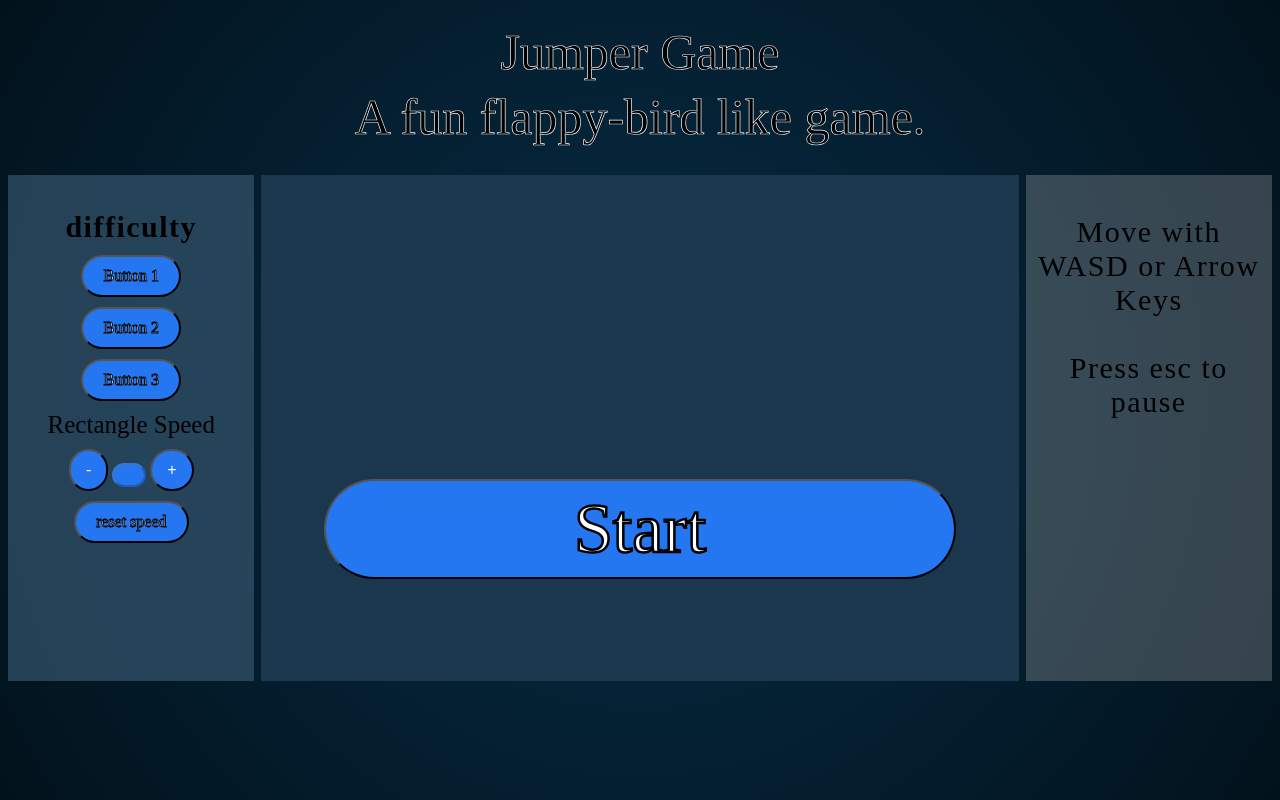
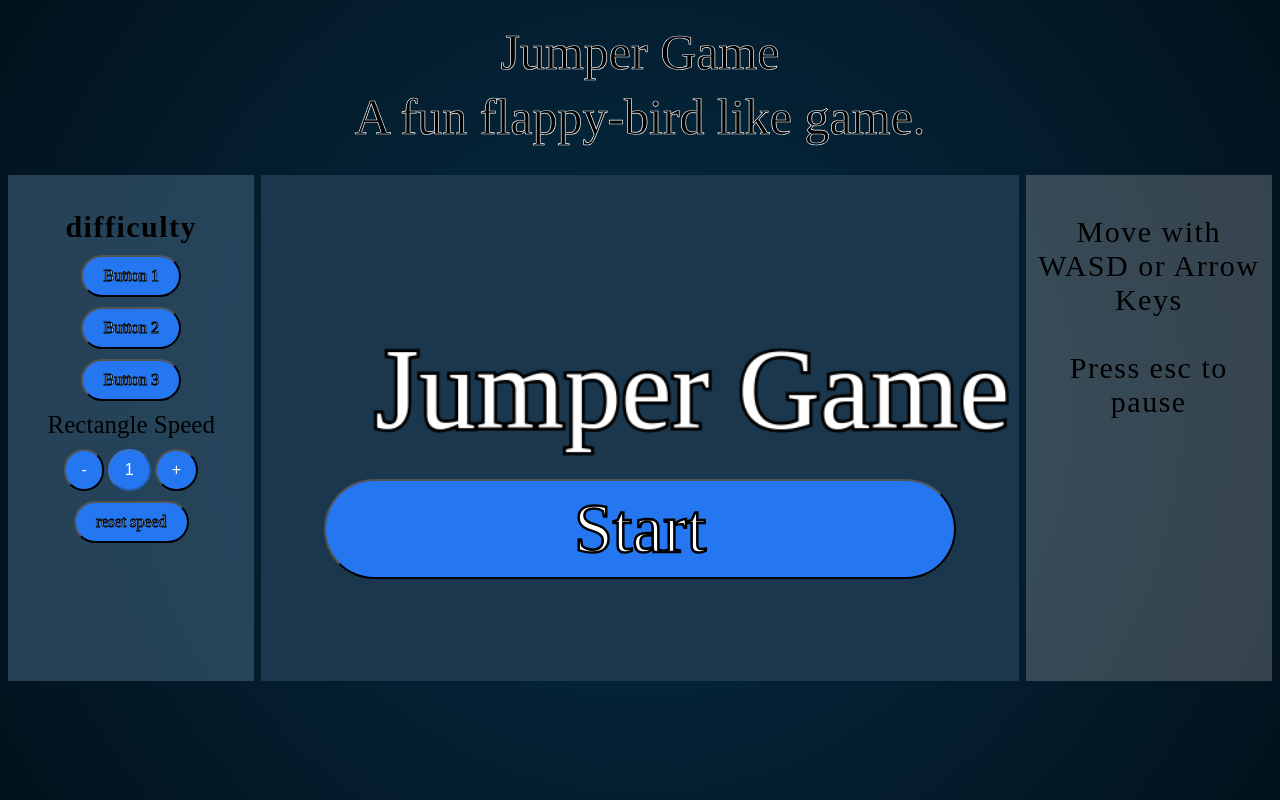
Before and after one commit to AdhamIsHere/Jumper, a plain HTML site: page index.html in a window 1280 px wide. Drawn offline with Linux system fonts and the light colour scheme.

Commit message:
changed script name in html file

```diff
--- a/index.html
+++ b/index.html
@@ -8,7 +8,7 @@
 <body>
     <p class="banger" id="jumperGame">Jumper Game</p>
     <p class="banger">A fun flappy-bird like game.</p>
-    <script src="ItzYaBoii.js"></script>
+    <script src="script.js"></script>
 </body>
 
 <div id="canvas_container" >
```
